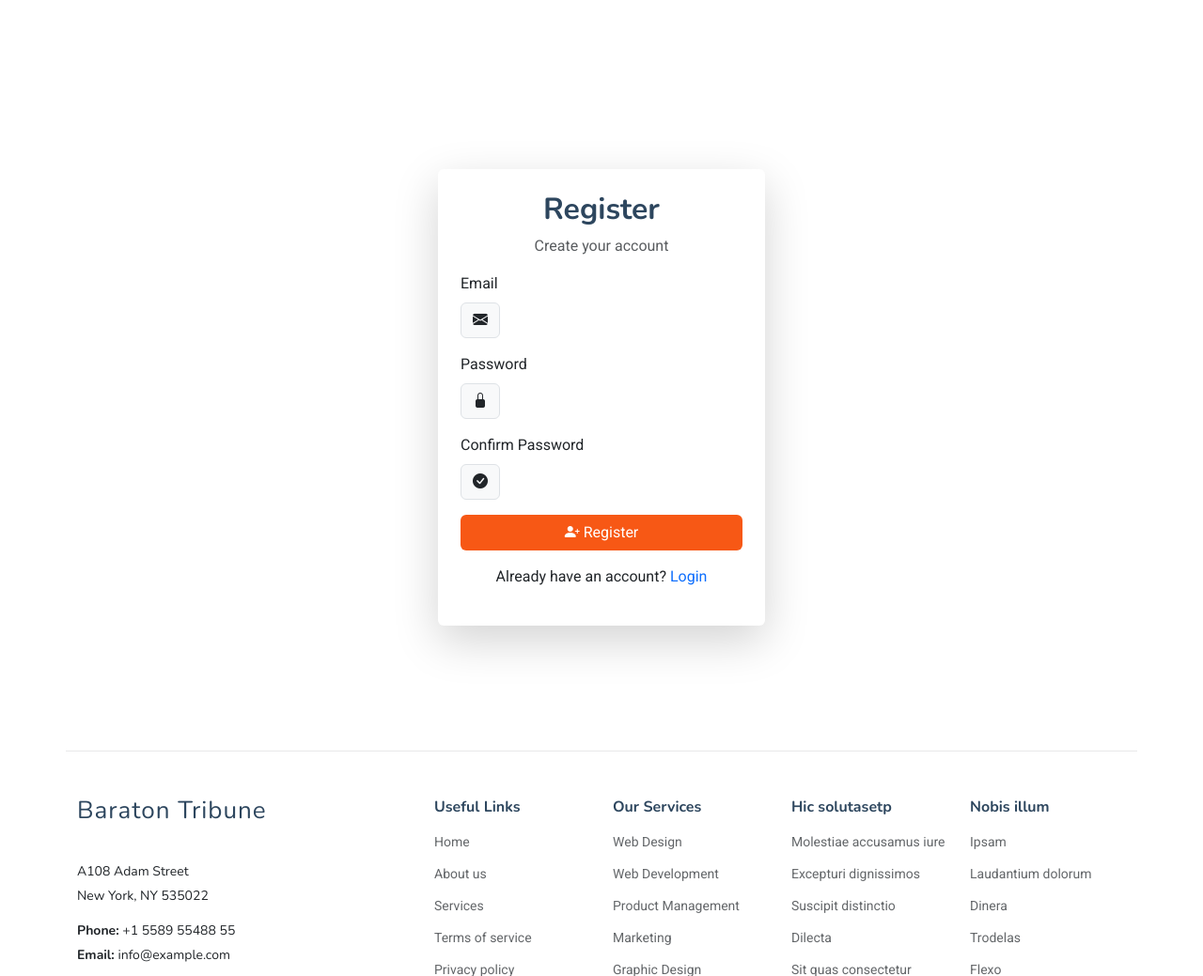
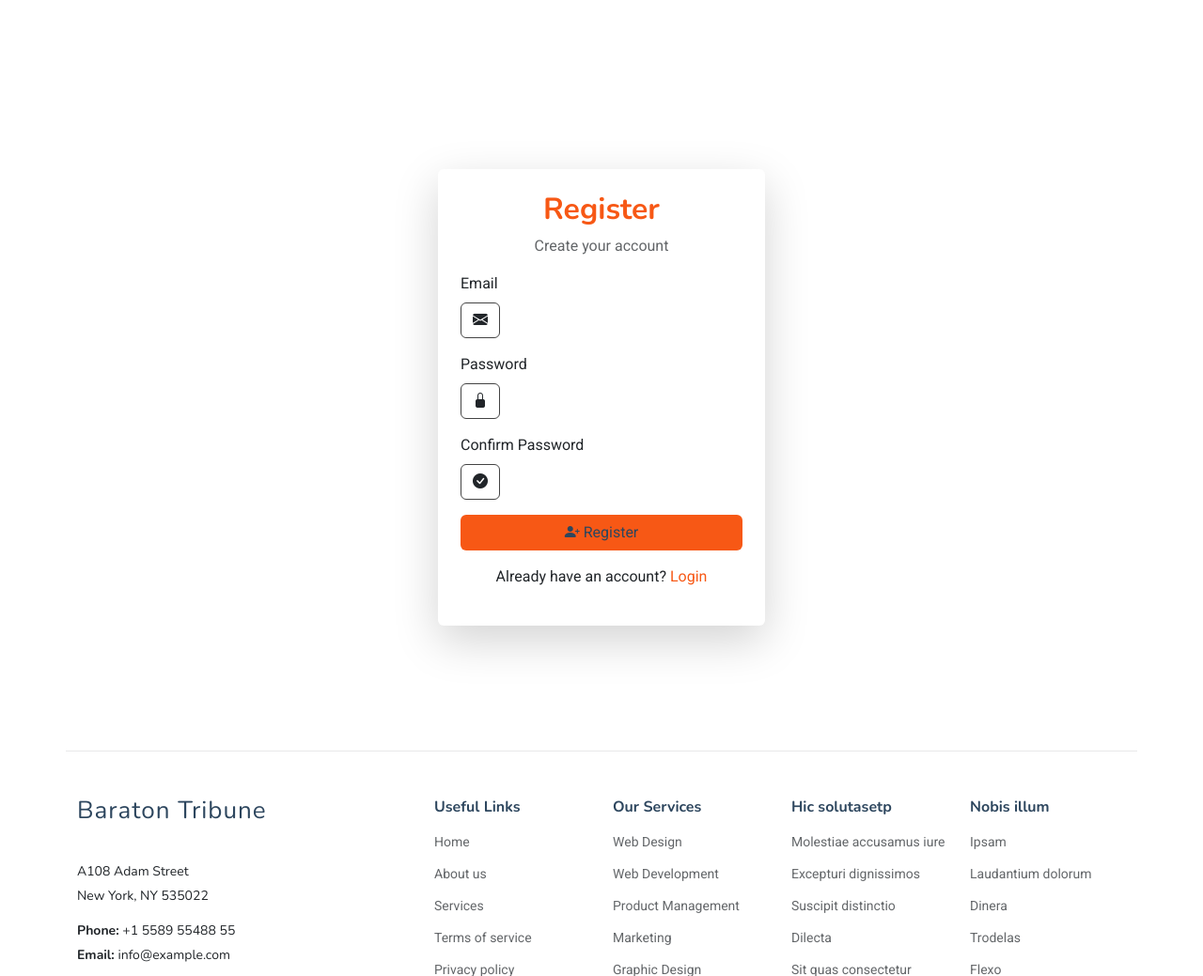
Before and after one commit to MuliJob/baraton_tribune, a Django app: template custom_user/templates/auth/register.html in a window 1280 px wide. Shown: the part 193-1232 px from the top of the page at 94% size. Run offline with Django 4.2, Linux system fonts and the light colour scheme; the template is opened without the code that fills it, so the values that code supplies are empty; some libraries are stand-ins or nearby versions.

Commit message:
Updated page to use dark theme

```diff
--- a/custom_user/templates/auth/register.html
+++ b/custom_user/templates/auth/register.html
@@ -1,27 +1,24 @@
-{% extends 'master.html' %} {% load static %} {% block content %}
-<!DOCTYPE html>
-<html lang="en">
-<head>
-  <meta charset="UTF-8">
-  <meta name="viewport" content="width=device-width, initial-scale=1.0">
-  <title>Register</title>
-</head>
-<body>
-  <div class="container d-flex justify-content-center align-items-center" style="min-height: 100vh;">
+{% extends 'master.html' %}
+{% load static %}
+
+{% block content %}
+<div class="container d-flex justify-content-center align-items-center" style="min-height: 100vh; background-color: var(--background-color);">
   <div class="row w-100">
     <div class="col-lg-4 col-md-6 mx-auto">
-            <div class="card shadow-lg border-0 rounded-lg mt-5">
+      <div class="card shadow-lg border-0 rounded-lg mt-5" style="background-color: var(--surface-color); color: var(--default-color);">
         <div class="card-body p-4">
-                    <h2 class="text-center text-accent fw-bold">Register</h2>
-                    <p class="text-center text-muted">Create your account</p>
+          <h2 class="text-center fw-bold" style="color: var(--accent-color);">Register</h2>
+          <p class="text-center" style="color: var(--default-color); opacity: 0.7;">Create your account</p>
 
           <form method="POST" autocomplete="off">
             {% csrf_token %}
 
             <div class="mb-3">
-                            <label for="email" class="form-label">Email</label>
+              <label for="email" class="form-label" style="color: var(--default-color);">Email</label>
               <div class="input-group">
-                                <span class="input-group-text"><i class="bi bi-envelope-fill"></i></span>
+                <span class="input-group-text" style="background-color: var(--surface-color); color: var(--default-color); border: 1px solid #444;">
+                  <i class="bi bi-envelope-fill"></i>
+                </span>
                 {{ form.email }}
               </div>
               <div class="text-danger">
@@ -30,9 +27,11 @@
             </div>
 
             <div class="mb-3">
-                            <label for="password1" class="form-label">Password</label>
+              <label for="password1" class="form-label" style="color: var(--default-color);">Password</label>
               <div class="input-group">
-                                <span class="input-group-text"><i class="bi bi-lock-fill"></i></span>
+                <span class="input-group-text" style="background-color: var(--surface-color); color: var(--default-color); border: 1px solid #444;">
+                  <i class="bi bi-lock-fill"></i>
+                </span>
                 {{ form.password1 }}
               </div>
               <div class="text-danger">
@@ -41,9 +40,11 @@
             </div>
 
             <div class="mb-3">
-                            <label for="password2" class="form-label">Confirm Password</label>
+              <label for="password2" class="form-label" style="color: var(--default-color);">Confirm Password</label>
               <div class="input-group">
-                                <span class="input-group-text"><i class="bi bi-check-circle-fill"></i></span>
+                <span class="input-group-text" style="background-color: var(--surface-color); color: var(--default-color); border: 1px solid #444;">
+                  <i class="bi bi-check-circle-fill"></i>
+                </span>
                 {{ form.password2 }}
               </div>
               <div class="text-danger">
@@ -51,19 +52,20 @@
               </div>
             </div>
 
-                        <button type="submit" class="btn btn- w-100" style="background-color: #f75815; color: white;">
+            <button type="submit" class="btn w-100" style="background-color: var(--accent-color); color: var(--heading-color);">
               <i class="bi bi-person-plus-fill"></i> Register
             </button>
           </form>
 
           <div class="text-center mt-3">
-                        <p>Already have an account? <a href="{% url 'login' %}" class="text-decoration-none text-primary">Login</a></p>
+            <p style="color: var(--default-color);">
+              Already have an account?
+              <a href="{% url 'login' %}" class="text-decoration-none" style="color: var(--accent-color);">Login</a>
+            </p>
           </div>
         </div>
       </div>
     </div>
   </div>
 </div>
-</body>
-</html>
 {% endblock content %}
```
Also changed, not shown: custom_user/templates/auth/login.html (+17 -23 lines). Lines whose indentation alone changed are shown as unchanged.
